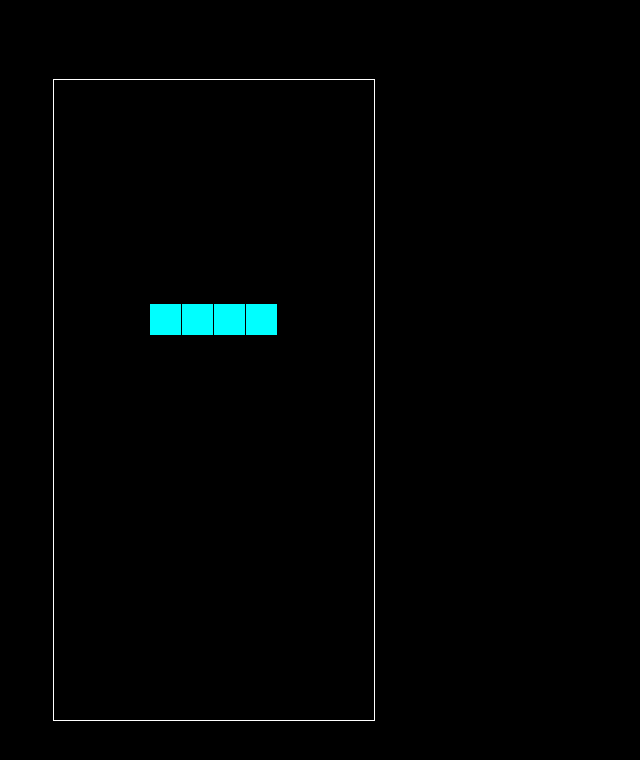
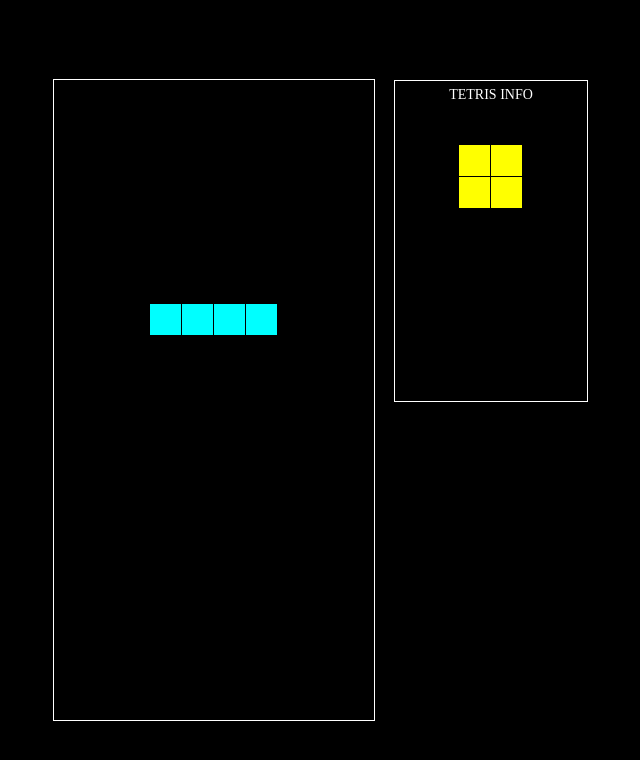
Before and after one commit to Mihail-1212/Tetris-js, a plain HTML site: page index.html in a window 1280 px wide. Shown: the whole page, without its empty margins (426-1066 px from the left). Drawn offline with Linux system fonts and the light colour scheme.

Commit message:
Add tetris info window and next tetramino

```diff
--- a/main.js
+++ b/main.js
@@ -7,6 +7,9 @@
 
   const TETRIS_WIDTH = 320;   // 10 squares
   const TETRIS_HEIGHT = 640;  // 20 squares
+
+  const TETRIS_INFO_WIDTH = 192; // 6 squares
+  const TETRIS_INFO_HEIGHT = 320; // 10 squares
 
   const SQUARE_SIZE = 32;
 
@@ -97,6 +100,10 @@
 
     this.rAF = null;
 
+    this.canvasTetrisInfo = null;
+
+    this.canvasTetrisInfoContext = null;
+
     this.frameNum = 0;
 
     this.playField = new Array(TETRIS_HEIGHT / SQUARE_SIZE);
@@ -108,6 +115,7 @@
     this.init();
   }
 
+
   /**
    * Initial method
    */
@@ -116,19 +124,94 @@
     this.canvas.setAttribute("width", TETRIS_WIDTH);
     this.canvas.setAttribute("height", TETRIS_HEIGHT);
 
-    // TODO: Create new canvas - score window and next tetramino window
+    this.initCanvasTetrisInfo();
 
     this.setEventListeners();
   }
+
+
+  Tetris.prototype.initCanvasTetrisInfo = function() {
+    this.canvasTetrisInfo = document.createElement("CANVAS");
+    insertAfter(this.canvasTetrisInfo, this.canvas);
+
+    // Set style of canvas
+    this.canvasTetrisInfo.classList.add("tetris-info");
+    this.canvasTetrisInfo.setAttribute("width", TETRIS_INFO_WIDTH);
+    this.canvasTetrisInfo.setAttribute("height", TETRIS_INFO_HEIGHT);
+    this.canvasTetrisInfo.style.marginLeft = (TETRIS_WIDTH / 2 + 20) + "px";
+    this.canvasTetrisInfo.style.marginTop = ((-1) * (TETRIS_HEIGHT / 2 )) + "px";
+
+    // Get canvas context
+    if (this.canvasTetrisInfo.getContext) {
+      this.canvasTetrisInfoContext = this.canvasTetrisInfo.getContext('2d');
+    } else {
+      throw new Error("Canvas DOM object have no context");
+    }
+
+    // Canvas filling
+    this.renderCanvasTetrisInfo();
+  }
+
+
+  Tetris.prototype.renderCanvasTetrisInfo = function(cb) {
+    // Clear
+    this.canvasTetrisInfoContext.clearRect(0, 0, this.canvasTetrisInfo.width, this.canvasTetrisInfo.height);
+
+    // Render title
+    this.renderCanvasTetrisInfoTitle();
+
+    // Render next tetramino object
+    this.renderCanvasTetrisInfoNextTetramino();
+  }
+
+
+  Tetris.prototype.renderCanvasTetrisInfoTitle = function() {
+    var title = "TETRIS INFO";
+
+    this.canvasTetrisInfoContext.globalAlpha = 1;
+    this.canvasTetrisInfoContext.fillStyle = 'white';
+    this.canvasTetrisInfoContext.textAlign = 'center';
+    this.canvasTetrisInfoContext.textBaseline = 'middle';
+
+    var fontSize = 14;
+
+    this.canvasTetrisInfoContext.font = `${fontSize}px serif`;
+    this.canvasTetrisInfoContext.fillText(title, this.canvasTetrisInfo.width / 2, fontSize);
+  }
+
+  Tetris.prototype.renderCanvasTetrisInfoNextTetramino = function() {
+    if (this.nextTetraminoType) {
+      var grid = TETRAMINO_GRID[this.nextTetraminoType];
+      var color = TETRAMINO_COLOR[this.nextTetraminoType];
+
+      this.canvasTetrisInfoContext.fillStyle = color;
+
+      var collumnOffset = Math.floor(TETRIS_INFO_WIDTH / SQUARE_SIZE / 2 - grid.length / 2);
+
+      for (let row=0; row<grid.length; row++) {
+        var rowItem = grid[row];
+        for (let column=0; column<rowItem.length; column++) {
+          var item = rowItem[column];
+          if (item == 1) {
+            this.canvasTetrisInfoContext.fillRect((column + collumnOffset)*SQUARE_SIZE, (row + 2)*SQUARE_SIZE, SQUARE_SIZE - 1, SQUARE_SIZE - 1);
+          }
+        }
+      }
+    }
+  }
+
 
   Tetris.prototype.startGame = function() {
     // Start loop
     this.rAF = requestAnimationFrame(this.mainLoop.bind(this));
   }
 
+  // Tetris.prototype.renderNext
+
   // Tetris.prototype.resumeGame = function() {
 
   // }
+
 
   /**
    * Main loop cyclus of game
@@ -137,7 +220,7 @@
     this.rAF = requestAnimationFrame(this.mainLoop.bind(this));
 
     // Clear
-    this.clearArea();
+    this.canvasContext.clearRect(0, 0, this.canvas.width, this.canvas.height);
 
     // Render play field
     this.renderPlayField()
@@ -161,7 +244,10 @@
 
     // Update playfield
     this.playFieldUpdate();
+
+    this.renderCanvasTetrisInfo();
   }
+
 
   Tetris.prototype.updateCurrentTetraminoObj = function(newTetraminoObj) {
     if (this.isValidTetramino(newTetraminoObj)) {
@@ -176,6 +262,7 @@
     }
   }
 
+
   Tetris.prototype.renderPlayField = function() {
     for (let i=0; i < this.playField.length; i++) {
       var row = this.playField[i];
@@ -189,6 +276,7 @@
     }
   }
 
+
   Tetris.prototype.playFieldUpdate = function() {
     for (let i=0; i < this.playField.length; i++) {
       var row = this.playField[i];
@@ -200,6 +288,7 @@
       }
     }
   }
+
 
   Tetris.prototype.addTetraminoToPlayField = function(tetraminoObj) {
     var grid = this.getTetraminoGrid(tetraminoObj);
@@ -225,6 +314,7 @@
     }
     return true;
   }
+
 
   /**
    *
@@ -265,9 +355,6 @@
     return true;
   }
 
-  Tetris.prototype.clearArea = function() {
-    this.canvasContext.clearRect(0, 0, this.canvas.width, this.canvas.height);
-  }
 
   Tetris.prototype.setCurrentGenerateNextTetramino = function() {
     this.currentTetramino = {
@@ -280,11 +367,13 @@
     this.nextTetraminoType = this.generateAndReturnNextTetraminoType();
   }
 
+
   Tetris.prototype.stopGame = function() {
     cancelAnimationFrame(this.rAF);
 
     this.gameOver = true;
   }
+
 
   Tetris.prototype.showEndGameMessage = function() {
     this.stopGame();
@@ -305,6 +394,7 @@
     this.canvasContext.font = "36px serif";
     this.canvasContext.fillText(finalMessage, this.canvas.width / 2, this.canvas.height / 2);
   }
+
 
   Tetris.prototype.renderTatraminoObj = function(tetraminoObj) {
     if (tetraminoObj == undefined) {
@@ -404,6 +494,16 @@
   ///
 
   /**
+   * Insert DOM element newNode after referenceNode
+   * https://stackoverflow.com/a/4793630
+   * @param {DOM} newNode
+   * @param {DOM} referenceNode
+   */
+  function insertAfter(newNode, referenceNode) {
+    referenceNode.parentNode.insertBefore(newNode, referenceNode.nextSibling);
+  }
+
+  /**
    * Rotate matrix 90 deg
    * https://stackoverflow.com/a/58668351
    * @param {Array[Array]} matrix
--- a/style.css
+++ b/style.css
@@ -10,9 +10,15 @@ body {
   background: #000;
   align-items: center;
   justify-content: center;
-
+  position: relative;
 }
 
 canvas {
   border: 1px solid #fff;
 }
+
+canvas.tetris-info {
+  position: absolute;
+  left: 50%;
+  top: 50%;
+}
```
